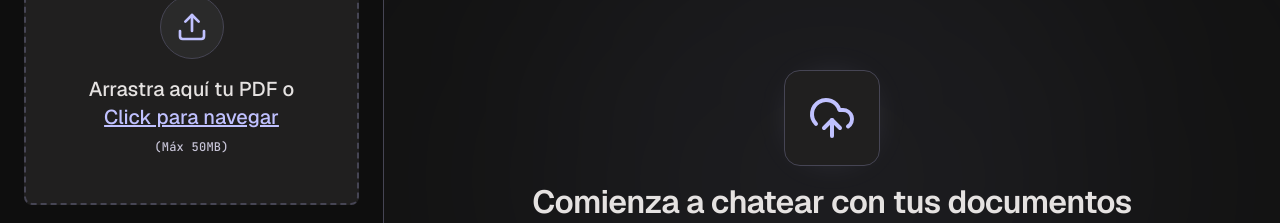
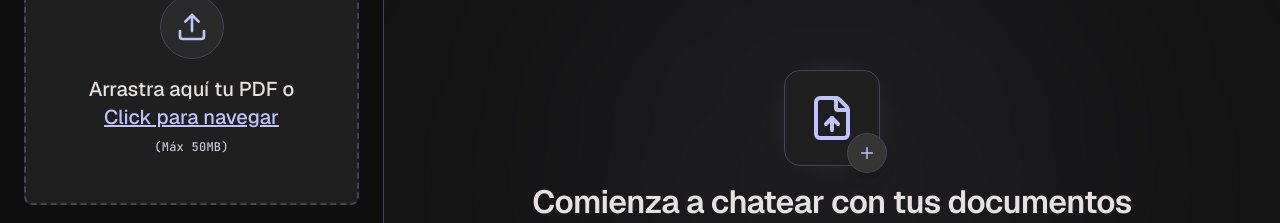
Before and after one commit to josegijon/DocBot, a React (Vite) app in the folder frontend/: page / in a window 1280 px wide. Shown: the part 168-391 px from the top of the page. Built offline with nearby package versions, Linux system fonts and the light colour scheme.

Commit message:
feat: update icons in ChatOnboarding component for improved visual feedback

```diff
--- a/frontend/src/components/ChatOnboarding.tsx
+++ b/frontend/src/components/ChatOnboarding.tsx
@@ -1,4 +1,4 @@
-import { FileText, Sparkles, UploadCloud } from "lucide-react"
+import { FileText, FileUp, Plus, Sparkles } from "lucide-react"
 
 interface ChatOnboardingProps {
     filename: string | null
@@ -14,13 +14,11 @@ export const ChatOnboarding = ({ filename }: ChatOnboardingProps) => {
                 <div className="relative group">
                     <div className="absolute inset-0 bg-primary/20 blur-xl rounded-full scale-75 group-hover:scale-100 transition-transform duration-700"></div>
                     <div className="relative w-24 h-24 bg-surface-container border border-outline-variant rounded-2xl flex items-center justify-center text-primary">
-                        {filename ? <FileText size={48} /> : <UploadCloud size={48} />}
+                        {filename ? <FileText size={48} /> : <FileUp size={48} />}
 
-                        {filename && (
-                            <div className="absolute -bottom-2 -right-2 w-10 h-10 bg-surface-container-highest border border-outline-variant rounded-full flex items-center justify-center shadow-lg">
-                                <Sparkles size={18} />
-                            </div>
-                        )}
+                        <div className="absolute -bottom-2 -right-2 w-10 h-10 bg-surface-container-highest border border-outline-variant rounded-full flex items-center justify-center shadow-lg">
+                            {filename ? <Sparkles size={18} /> : <Plus size={18} />}
+                        </div>
                     </div>
                 </div>
 
```
